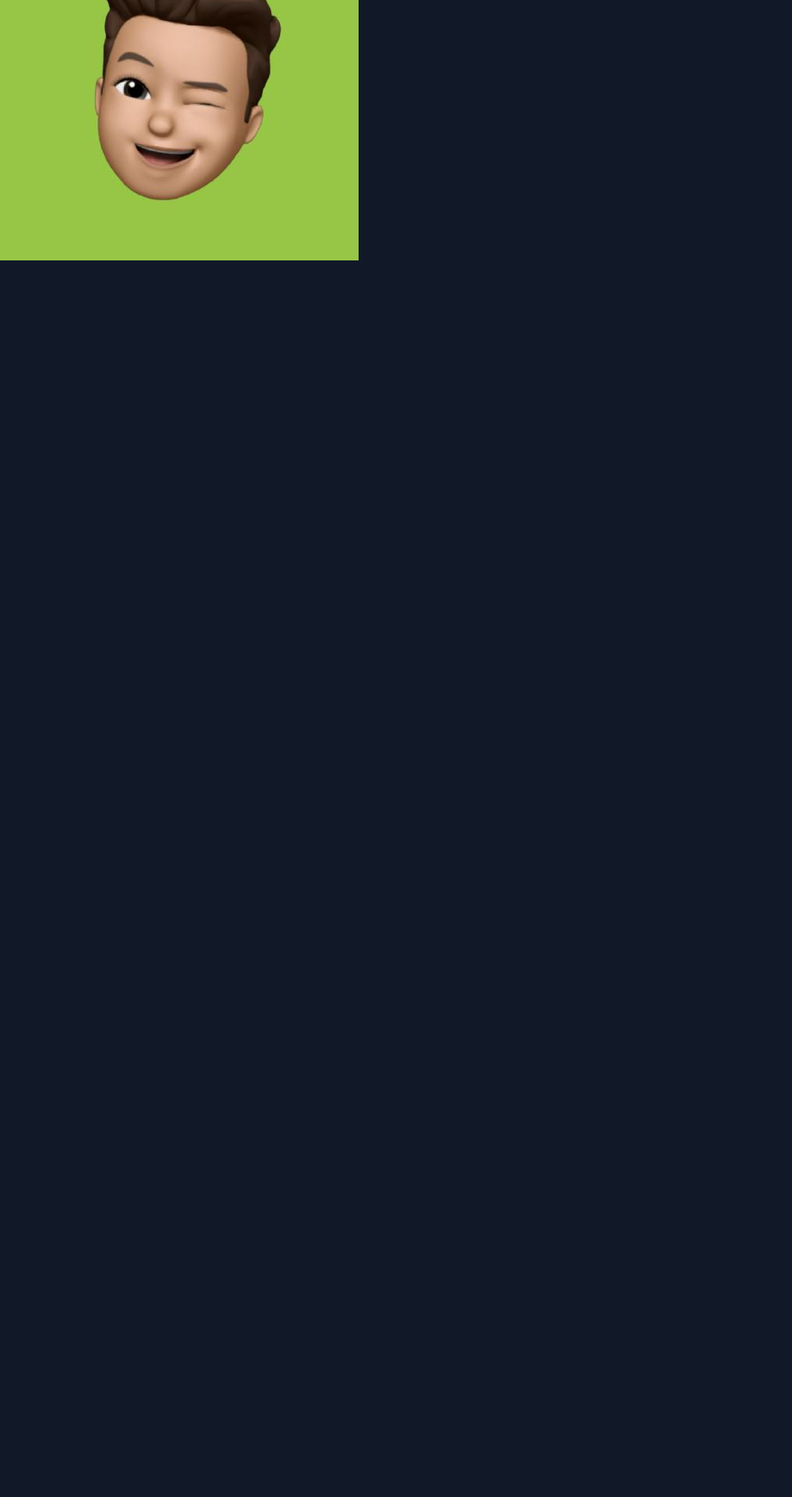
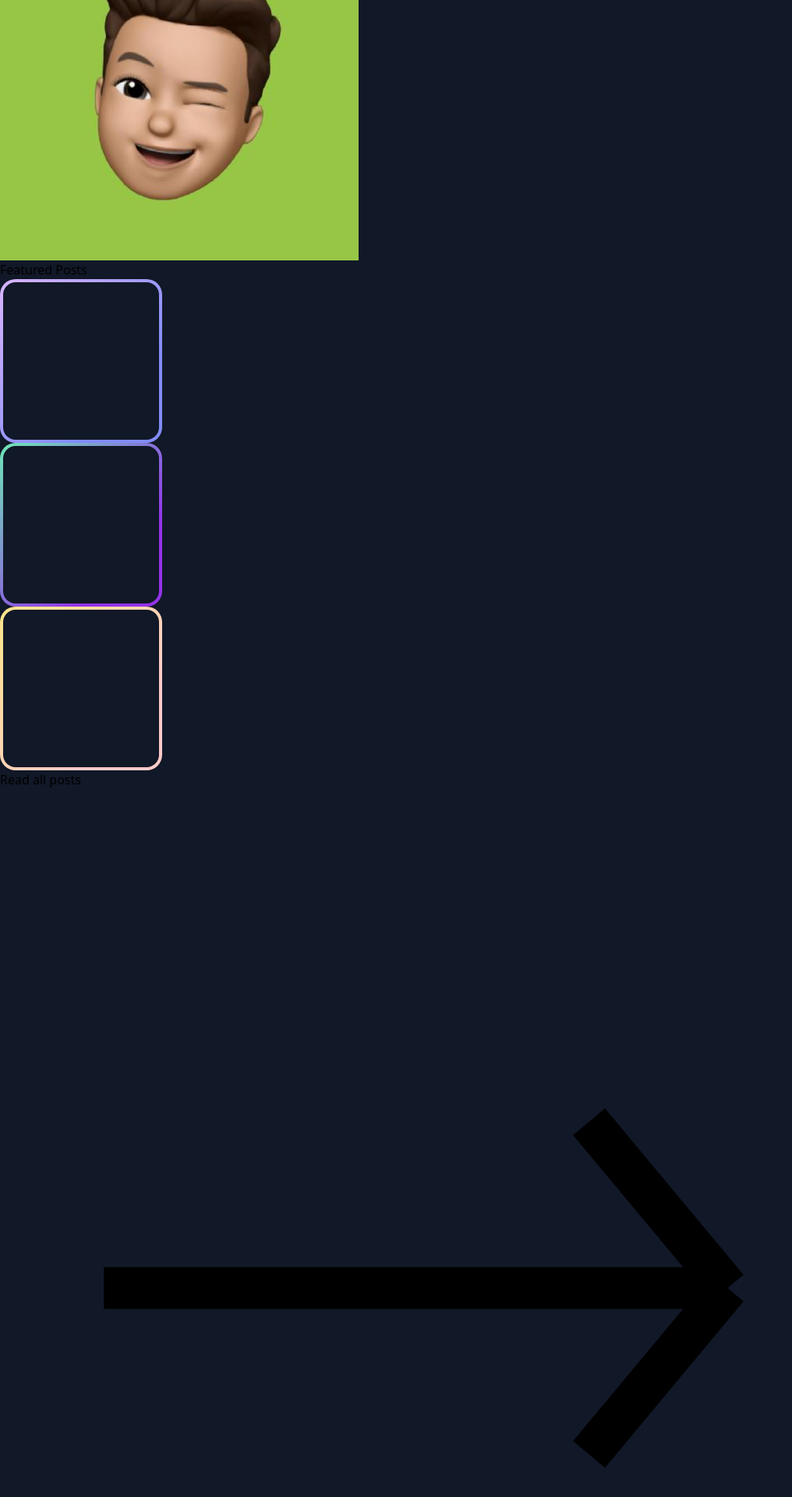
Before and after one commit to mazdakdev/mazdak.dev-nuxt, a Nuxt app in the folder mazdakdev/: page / in a window 1280 px wide. Shown: the part 272-2192 px from the top of the page at 78% size, without its empty margins (0-1016 px from the left). Before the commit the page ends 800 px from the top, so only its background shows below. Built offline with nearby package versions, Linux system fonts and the light colour scheme.

Commit message:
added blog cards

```diff
--- a/mazdakdev/assets/css/main.css
+++ b/mazdakdev/assets/css/main.css
@@ -10,3 +10,43 @@ body{
     width:23px;
     height:25px;
 }
+
+.post-1{
+    width: 208px;
+    height: 210px;
+    background: -moz-linear-gradient(315deg, #D8B4FE 0%, #818CF8 74%);
+    background: -webkit-linear-gradient(315deg, #D8B4FE 0%, #818CF8 74%);
+    -moz-background-origin: border;
+    background-origin: border-box;
+    border: 4px solid transparent;
+    border-radius: 20px;
+    box-shadow:
+        inset -999px 0 0 #111827;
+}
+
+
+.post-2 {
+    width: 208px;
+    height: 210px;
+    background: -moz-linear-gradient(315deg, #6EE7B7 0%, #9333EA 74%);
+    background: -webkit-linear-gradient(315deg, #6EE7B7 0%, #9333EA 74%);
+    -moz-background-origin: border;
+    background-origin: border-box;
+    border: 4px solid transparent;
+    border-radius: 20px;
+    box-shadow:
+        inset -999px 0 0 #111827;
+}
+
+.post-3 {
+    width: 208px;
+    height: 210px;
+    background: -moz-linear-gradient(315deg, #FDE68A 0%, #FECACA 74%);
+    background: -webkit-linear-gradient(315deg, #FDE68A 0%, #FECACA 74%);
+    -moz-background-origin: border;
+    background-origin: border-box;
+    border: 4px solid transparent;
+    border-radius: 20px;
+    box-shadow:
+        inset -999px 0 0 #111827;
+}
--- /dev/null
+++ b/mazdakdev/components/PostCard.vue
@@ -0,0 +1,3 @@
+<template>
+
+</template>
--- a/mazdakdev/pages/index.vue
+++ b/mazdakdev/pages/index.vue
@@ -37,6 +37,47 @@
             </div>
 
         </div>
+
+        <h3 class="font-bold text-2xl md:text-4xl tracking-tight mb-6 text-white">
+          Featured Posts
+        </h3>
+
+        <div class="flex gap-6 flex-col md:flex-row ">
+          <div class="post-1">
+
+          </div>
+
+          <div class="post-2">
+
+          </div>
+
+          <div class="post-3">
+          </div>
+
+        </div>
+
+        <nuxt-link to="/blog">
+          <a className="flex mt-8 text-gray-600 dark:text-gray-400 leading-7 rounded-lg hover:text-gray-800 dark:hover:text-gray-200 transition-all h-6">
+            Read all posts
+
+            <svg
+              xmlns="http://www.w3.org/2000/svg"
+              fill="none"
+              viewBox="0 0 24 24"
+              className="h-6 w-6 ml-1"
+            >
+
+            <path
+                stroke="currentColor"
+                strokeLinecap="round"
+                strokeLinejoin="round"
+                strokeWidth={2}
+                d="M17.5 12h-15m11.667-4l3.333 4-3.333-4zm3.333 4l-3.333 4 3.333-4z"
+            />
+
+            </svg>
+          </a>
+        </nuxt-link>
+
     </div>
-
 </template>
```
